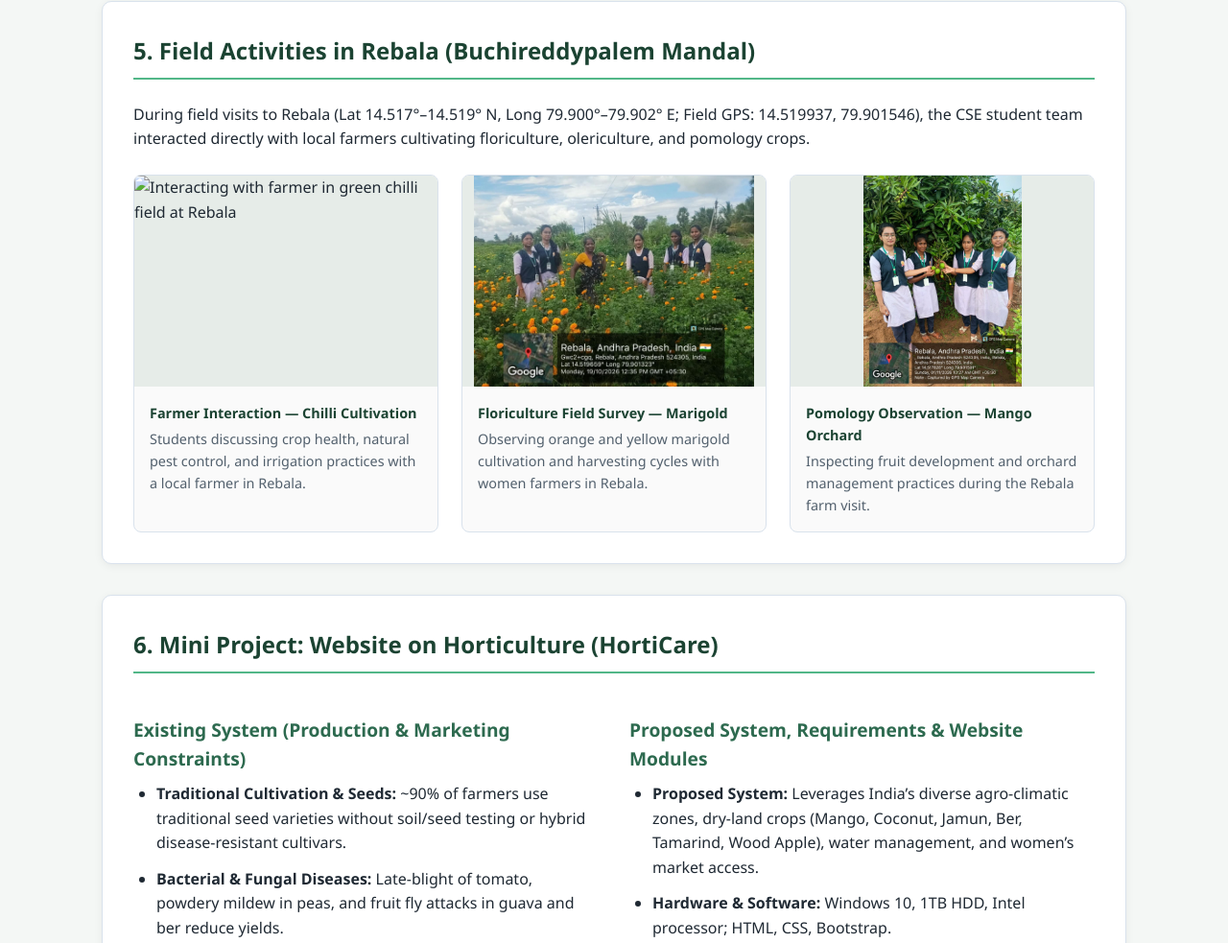
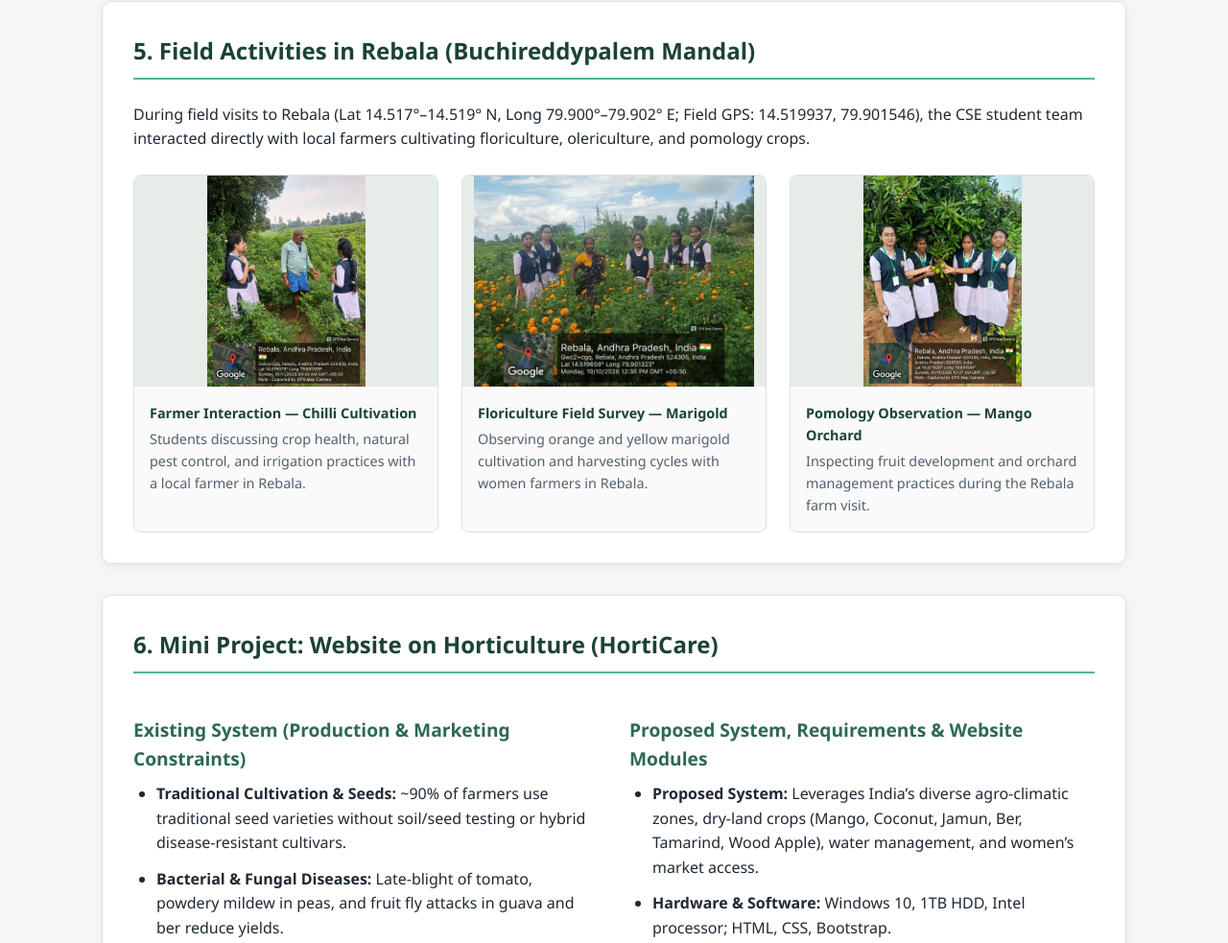
Before and after one commit to likithadoradla772-svg/csp_report, a plain HTML site: page index.html in a window 1280 px wide. Shown: the part 2915-3898 px from the top of the page at 96% size. Drawn offline with Linux system fonts and the light colour scheme.

Commit message:
index.html

```diff
--- a/index.html
+++ b/index.html
@@ -141,7 +141,7 @@
     <p>During field visits to Rebala (Lat 14.517°–14.519° N, Long 79.900°–79.902° E; Field GPS: 14.519937, 79.901546), the CSE student team interacted directly with local farmers cultivating floriculture, olericulture, and pomology crops.</p>
     <div class="grid-3" style="margin-top:1.5rem;">
       <div class="photo-card">
-        <img src="images\green chilli.jpg" alt="Interacting with farmer in green chilli field at Rebala">
+        <img src="green chilli.jpg" alt="Interacting with farmer in green chilli field at Rebala">
         <div class="caption">
           <strong>Farmer Interaction — Chilli Cultivation</strong>
           Students discussing crop health, natural pest control, and irrigation practices with a local farmer in Rebala.
```
